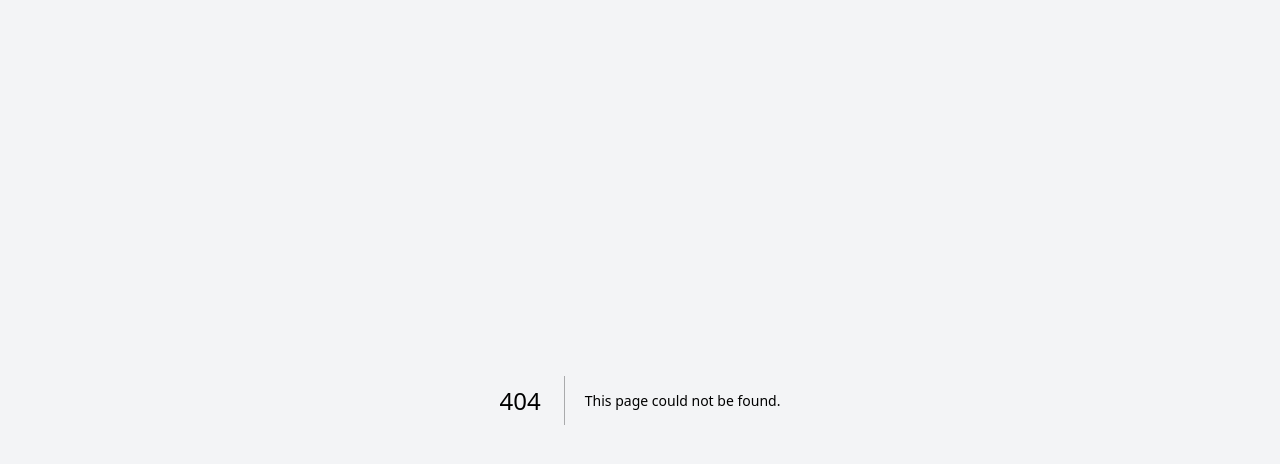
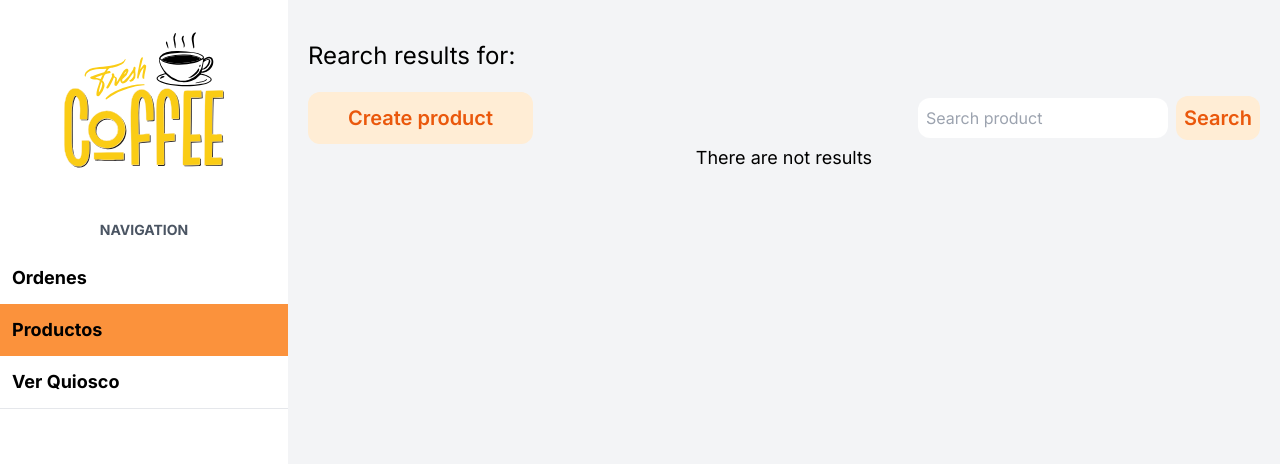
Before and after one commit to misterdan100/quiosco-food-v2-ts-nextjs, a Next.js app: page /admin/products/search in a window 1280 px wide. Before the commit this address had no page. Shown: the top 464 px of the page. Built offline with nearby package versions, Linux system fonts and the light colour scheme; no server answers; the database is empty.

Commit message:
feat: add input to search products and show table results

```diff
--- a/app/admin/products/page.tsx
+++ b/app/admin/products/page.tsx
@@ -1,7 +1,9 @@
+import ProductSearchForm from "@/components/products/ProductSearchForm";
 import ProductsPagination from "@/components/products/ProductsPagination";
 import ProductTable from "@/components/products/ProductTable";
 import Heading from "@/components/ui/Heading";
 import { prisma } from "@/src/lib/prisma";
+import Link from "next/link";
 import { redirect } from "next/navigation";
 
 async function productCount() {
@@ -42,6 +44,18 @@ export default async function ProductPage({
   return (
     <>
       <Heading>Manage Products</Heading>
+
+      <div
+        className="flex flex-cold gap-5 lg:flex-row lg:justify-between"
+      >
+        <Link
+          href={'/admin/products/new'}
+          className="bg-orange-100 text-orange-600 w-full lg:w-auto text-xl rounded-xl px-10 py-3 text-center font-semibold cursor-pointer hover:bg-orange-200 transition"
+        >Create product</Link>
+
+        <ProductSearchForm />
+      </div>
+
       <ProductTable products={products} />
       <ProductsPagination
         page={page}
--- /dev/null
+++ b/app/admin/products/search/page.tsx
@@ -0,0 +1,54 @@
+import ProductSearchForm from "@/components/products/ProductSearchForm";
+import ProductTable from "@/components/products/ProductTable";
+import Heading from "@/components/ui/Heading";
+import { prisma } from "@/src/lib/prisma";
+import Link from "next/link";
+
+async function searchProducts(searchTerm: string) {
+  const products = await prisma.product.findMany({
+    where: {
+      name: {
+        contains: searchTerm,
+        mode: "insensitive",
+      },
+    },
+    include: {
+      category: true,
+    },
+  });
+
+  return products;
+}
+
+export default async function SearchPage({
+  searchParams,
+}: {
+  searchParams: { search: string };
+}) {
+  const products = await searchProducts(searchParams.search);
+
+  return (
+    <>
+      <Heading>
+        Rearch results for:{" "}
+        <span className="font-bold text-orange-600">{searchParams.search}</span>
+      </Heading>
+
+      <div className="flex flex-cold gap-5 lg:flex-row lg:justify-between">
+        <Link
+          href={"/admin/products/new"}
+          className="bg-orange-100 text-orange-600 w-full lg:w-auto text-xl rounded-xl px-10 py-3 text-center font-semibold cursor-pointer hover:bg-orange-200 transition"
+        >
+          Create product
+        </Link>
+
+        <ProductSearchForm />
+      </div>
+
+      {products.length ? (
+        <ProductTable products={products} />
+      ) : (<p className="text-center text-lg ">There are not results</p>) }
+
+    </>
+  );
+}
--- /dev/null
+++ b/components/products/ProductSearchForm.tsx
@@ -0,0 +1,40 @@
+"use client"
+import { SearchSchema } from "@/src/schema"
+import { redirect } from "next/navigation"
+import { toast } from "react-toastify"
+
+export default function ProductSearchForm() {
+
+    const handleSearchForm = (formData: FormData) => {
+        const data = {
+            search: formData.get('search')
+        }
+        const result = SearchSchema.safeParse(data)
+        if(!result.success) {
+            result.error.issues.forEach( issue => {
+                toast.error(issue.message)
+            })
+            return
+        }
+        redirect(`/admin/products/search?search=${result.data.search}`)
+    }
+  return (
+    <form
+        className="flex items-center gap-2 "
+        action={handleSearchForm}
+    >
+        <input
+            type="text"
+            placeholder="Search product"
+            className="p-2 placeholder-gray-400 w-full rounded-xl"
+            name="search"
+        />
+
+        <input type="submit"
+            value={'Search'}
+            className="bg-orange-100 text-orange-600 w-full lg:w-auto text-xl rounded-xl px-2 py-2 text-center font-semibold cursor-pointer hover:bg-orange-200 transition"
+        />
+
+    </form>
+  )
+}
--- a/components/products/ProductTable.tsx
+++ b/components/products/ProductTable.tsx
@@ -9,7 +9,7 @@ type ProductTableProps = {
 
 export default function ProductTable({products}: ProductTableProps) {
     return (
-      <div className="px-4 sm:px-6 lg:px-8 mt-20">
+      <div className="px-4 sm:px-6 lg:px-8 mt-10">
         <div className="mt-8 flow-root ">
           <div className="-mx-4 -my-2 overflow-x-auto sm:-mx-6 lg:-mx-8">
             <div className="inline-block min-w-full py-2 align-middle sm:px-6 lg:px-8 bg-white p-5 ">
--- a/src/schema/index.ts
+++ b/src/schema/index.ts
@@ -16,3 +16,7 @@ export const OrderIdSchema = z.object({
     orderId: z.string().transform(value => parseInt(value))
                 .refine( value => value > 0, {message: 'There is an error'})
 })
+
+export const SearchSchema = z.object({
+    search: z.string().trim().min(1, {message: 'Enter some value'})
+})
```
